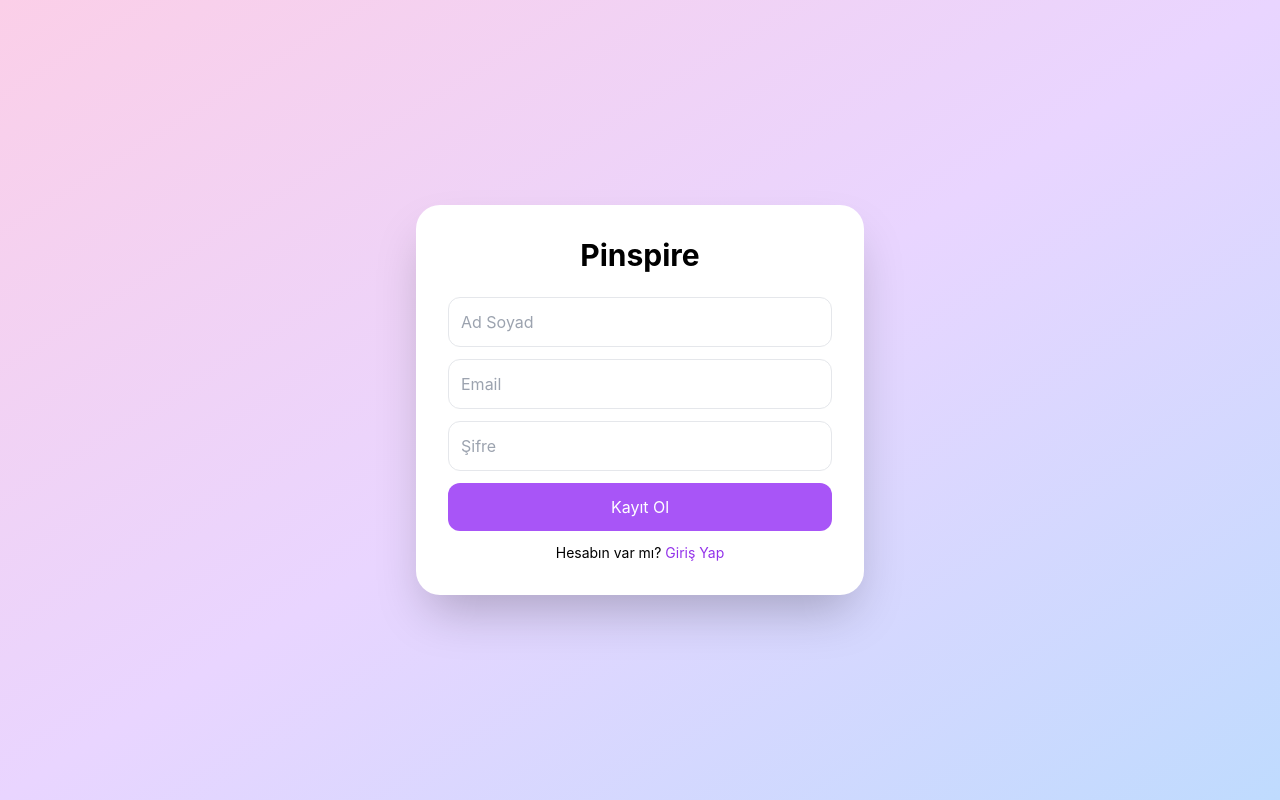
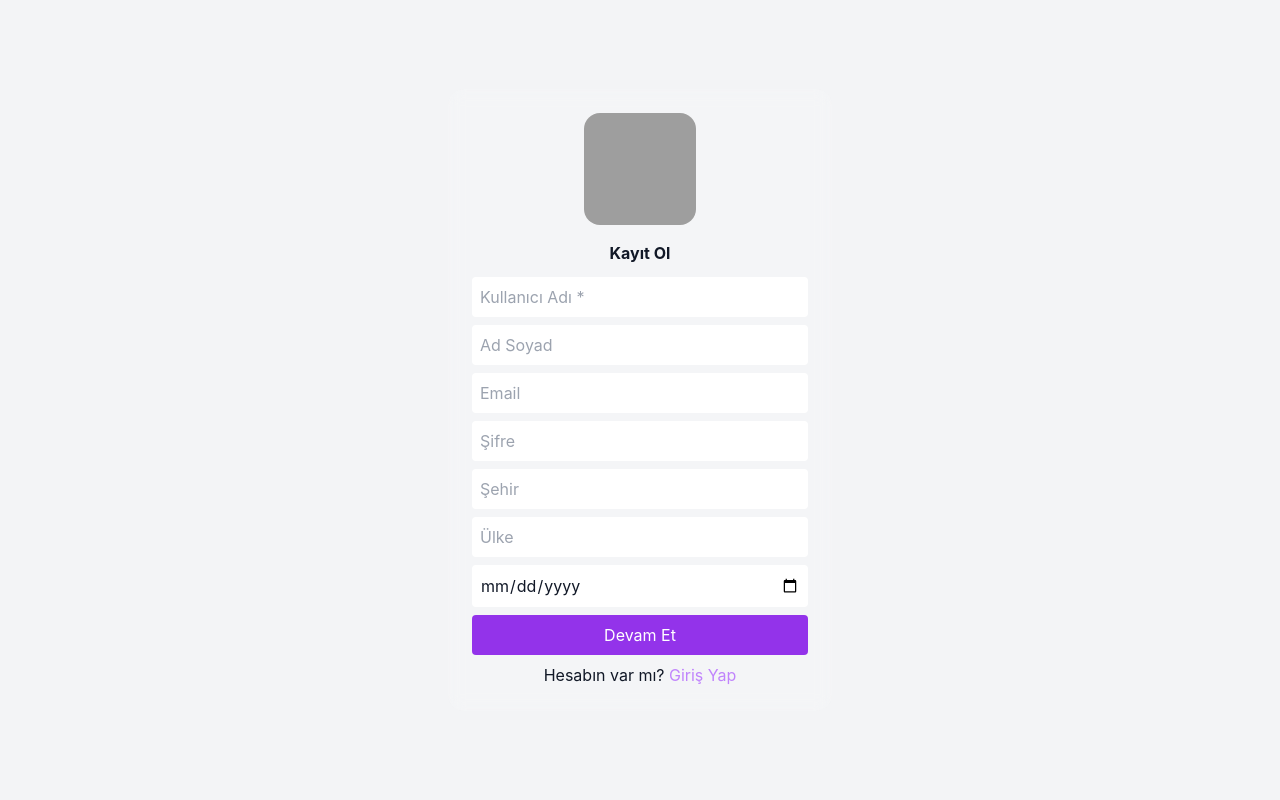
Before and after one commit to kaospoyraz/pinspire, a React (Create React App) app: page / in a window 1280 px wide. Both pictures are taken after a click on the button "Kayıt Ol". Built offline with nearby package versions, Linux system fonts and the light colour scheme; grey boxes are pictures that could not be loaded.

Commit message:
Update App.jsx

```diff
--- a/src/App.jsx
+++ b/src/App.jsx
@@ -1,279 +1,267 @@
-import React, { useState, useMemo } from "react";
+import React, { useState } from "react";
 import {
-  Search,
+  Home,
+  User,
+  Plus,
+  Moon,
+  Sun,
+  LogOut,
   Heart,
-  User,
-  Home,
-  Bookmark,
-  X,
-  LogOut,
-  Send,
   MessageCircle,
   UserPlus,
-  UserCheck,
-  Plus
+  UserCheck
 } from "lucide-react";
 
 const App = () => {
+  // ---------- THEME ----------
+  const [darkMode, setDarkMode] = useState(false);
+
+  // ---------- AUTH ----------
   const [currentUser, setCurrentUser] = useState(null);
   const [authMode, setAuthMode] = useState("login");
-  const [activeTab, setActiveTab] = useState("home");
-  const [selectedPin, setSelectedPin] = useState(null);
-  const [showProfile, setShowProfile] = useState(false);
-  const [viewingUserId, setViewingUserId] = useState(null);
-  const [searchQuery, setSearchQuery] = useState("");
-  const [selectedCategory, setSelectedCategory] = useState("Tümü");
-  const [newComment, setNewComment] = useState("");
-  const [comments, setComments] = useState({});
-  const [savedPins, setSavedPins] = useState([]);
-  const [likedPins, setLikedPins] = useState([]);
-  const [showAddPin, setShowAddPin] = useState(false);
-  const [messages, setMessages] = useState({});
-  const [chatUser, setChatUser] = useState(null);
+  const [verificationMode, setVerificationMode] = useState(false);
 
-  const [loginForm, setLoginForm] = useState({ email: "", password: "" });
-  const [registerForm, setRegisterForm] = useState({
-    name: "",
+  // ---------- LOGIN ----------
+  const [loginForm, setLoginForm] = useState({
     email: "",
     password: ""
   });
 
-  const [newPin, setNewPin] = useState({
-    image: "",
-    title: "",
-    description: "",
-    category: "Tasarım"
+  // ---------- REGISTER ----------
+  const [registerForm, setRegisterForm] = useState({
+    username: "",
+    name: "",
+    email: "",
+    password: "",
+    city: "",
+    country: "",
+    birthday: ""
   });
 
-  const [users, setUsers] = useState([
+  // ---------- USERS ----------
+  const [users, setUsers] = useState([]);
+
+  // ---------- VERIFICATION ----------
+  const [sentCode, setSentCode] = useState("");
+  const [enteredCode, setEnteredCode] = useState("");
+
+  // ---------- POSTS ----------
+  const [posts, setPosts] = useState([]);
+  const [newPost, setNewPost] = useState({
+    type: "text",
+    content: ""
+  });
+
+  // ---------- PROFILE ----------
+  const [showProfile, setShowProfile] = useState(false);
+  const [profileEdit, setProfileEdit] = useState({
+    avatar: "",
+    bio: ""
+  });
+
+  // ---------- FOLLOW ----------
+  const toggleFollow = (user) => {
+    if (!currentUser) return;
+
+    const isFollowing = currentUser.following?.includes(user.username);
+
+    setCurrentUser({
+      ...currentUser,
+      following: isFollowing
+        ? currentUser.following.filter((u) => u !== user.username)
+        : [...(currentUser.following || []), user.username]
+    });
+  };
+
+  // ---------- SEND CODE ----------
+  const sendVerificationCode = () => {
+    const code = Math.floor(100000 + Math.random() * 900000).toString();
+    setSentCode(code);
+    alert("Doğrulama kodunuz: " + code);
+    setVerificationMode(true);
+  };
+
+  // ---------- REGISTER ----------
+  const handleRegister = () => {
+    if (!registerForm.username) return alert("Kullanıcı adı zorunlu");
+    if (!registerForm.email || !registerForm.password)
+      return alert("E-posta ve şifre zorunlu");
+
+    sendVerificationCode();
+  };
+
+  // ---------- VERIFY ----------
+  const verifyCode = () => {
+    if (enteredCode !== sentCode) return alert("Kod hatalı");
+
+    const user = {
+      ...registerForm,
+      avatar: "https://i.pravatar.cc/150",
+      bio: "",
+      followers: [],
+      following: []
+    };
+
+    setUsers([...users, user]);
+    setCurrentUser(user);
+    setVerificationMode(false);
+    alert("Doğrulama başarılı 🎉");
+  };
+
+  // ---------- LOGIN ----------
+  const handleLogin = () => {
+    const found = users.find(
+      (u) =>
+        u.email === loginForm.email && u.password === loginForm.password
+    );
+    if (!found) return alert("Bilgiler yanlış");
+
+    setCurrentUser(found);
+  };
+
+  // ---------- NEW POST ----------
+  const addPost = () => {
+    if (!newPost.content) return;
+
+    setPosts([
+      ...posts,
       {
-      id: 1,
-      name: "Emre Akıcı",
-      email: "emre@mail.com",
-      password: "123456",
-      avatar: "https://i.pravatar.cc/150?img=12",
-      bio: "Tasarım tutkunu 🎨",
-      followers: 5,
-      following: 1,
-      followingList: [2]
-    },
-    {
-      id: 2,
-      name: "Zeynep Kaya",
-      email: "zeynep@mail.com",
-      password: "123456",
-      avatar: "https://i.pravatar.cc/150?img=45",
-      bio: "Moda bloggeri ✨",
-      followers: 2,
-      following: 1,
-      followingList: [1]
+        id: Date.now(),
+        user: currentUser.username,
+        type: newPost.type,
+        content: newPost.content,
+        likes: []
       }
     ]);
 
-  const [allPins, setAllPins] = useState([
-    {
-      id: 1,
-      image:
-        "https://images.unsplash.com/photo-1618005182384-a83a8bd57fbe?w=400",
-      title: "Modern Minimalist Ofis",
-      description: "Minimal ofis tasarımı",
-      category: "Tasarım",
-      userId: 1,
-      userName: "Emre Akıcı",
-      likes: 10,
-      commentCount: 2
-    },
-    {
-      id: 2,
-      image:
-        "https://images.unsplash.com/photo-1600607687939-ce8a6c25118c?w=400",
-      title: "Sürdürülebilir Mimari",
-      description: "Çevre dostu yapılar",
-      category: "Mimari",
-      userId: 2,
-      userName: "Zeynep Kaya",
-      likes: 20,
-      commentCount: 4
-    }
-  ]);
-
-  const categories = [
-    "Tümü",
-    "Tasarım",
-    "Mimari",
-    "Sanat",
-    "Moda",
-    "Yemek",
-    "Doğa",
-    "Teknoloji"
-  ];
-
-  /* ---------- AUTH ---------- */
-
-  const handleLogin = () => {
-    const user = users.find(
-      (u) =>
-        u.email === loginForm.email && u.password === loginForm.password
-    );
-    if (user) {
-      setCurrentUser(user);
-      setLoginForm({ email: "", password: "" });
-    } else {
-      alert("Email veya şifre hatalı!");
-    }
+    setNewPost({ type: "text", content: "" });
   };
 
-  const handleRegister = () => {
-    if (!registerForm.name || !registerForm.email || !registerForm.password)
-      return alert("Boş alan bırakmayın");
+  // ---------- LIKE ----------
+  const toggleLike = (post) => {
+    const liked = post.likes.includes(currentUser.username);
+    post.likes = liked
+      ? post.likes.filter((u) => u !== currentUser.username)
+      : [...post.likes, currentUser.username];
 
-    if (registerForm.password.length < 6)
-      return alert("Şifre en az 6 karakter olmalı");
-
-    const newUser = {
-      id: users.length + 1,
-      name: registerForm.name,
-      email: registerForm.email,
-      password: registerForm.password,
-      avatar: `https://i.pravatar.cc/150?img=${users.length + 10}`,
-      bio: "Yeni kullanıcı 👋",
-      followers: 0,
-      following: 0,
-      followingList: []
+    setPosts([...posts]);
   };
 
-    setUsers([...users, newUser]);
-    setCurrentUser(newUser);
-  };
+  // ---------- THEME ----------
+  const theme = darkMode
+    ? "bg-black text-white"
+    : "bg-gray-100 text-gray-900";
 
-  /* ---------- PIN FİLTRE ---------- */
+  // ---------- REGISTER SCREEN ----------
+  if (!currentUser && !verificationMode && authMode === "register") {
+    return (
+      <div className={`${theme} min-h-screen flex items-center justify-center`}>
+        <div className="bg-white/10 backdrop-blur p-6 rounded-2xl w-96">
+          <div className="flex justify-center mb-4">
+            <img
+              src="https://i.hizliresim.com/jtv095w.jpeg"
+              className="w-28 h-28 rounded-2xl"
+              alt="logo"
+            />
+          </div>
 
-  const filteredPins = useMemo(() => {
-    let p = allPins;
+          <h2 className="text-center font-bold mb-3">Kayıt Ol</h2>
 
-    if (selectedCategory !== "Tümü")
-      p = p.filter((x) => x.category === selectedCategory);
+          {[
+            ["Kullanıcı Adı *", "username"],
+            ["Ad Soyad", "name"],
+            ["Email", "email"],
+            ["Şifre", "password"],
+            ["Şehir", "city"],
+            ["Ülke", "country"]
+          ].map(([ph, key]) => (
+            <input
+              key={key}
+              type={key === "password" ? "password" : "text"}
+              className="w-full p-2 mb-2 rounded"
+              placeholder={ph}
+              onChange={(e) =>
+                setRegisterForm({ ...registerForm, [key]: e.target.value })
+              }
+            />
+          ))}
 
-    if (searchQuery)
-      p = p.filter((x) =>
-        x.title.toLowerCase().includes(searchQuery.toLowerCase())
+          <input
+            type="date"
+            className="w-full p-2 mb-2 rounded"
+            onChange={(e) =>
+              setRegisterForm({
+                ...registerForm,
+                birthday: e.target.value
+              })
+            }
+          />
+
+          <button
+            className="w-full bg-purple-600 text-white p-2 rounded"
+            onClick={handleRegister}
+          >
+            Devam Et
+          </button>
+
+          <p className="text-center mt-2">
+            Hesabın var mı?{" "}
+            <button
+              className="text-purple-400"
+              onClick={() => setAuthMode("login")}
+            >
+              Giriş Yap
+            </button>
+          </p>
+        </div>
+      </div>
     );
+  }
 
-    if (activeTab === "saved")
-      p = p.filter((x) => savedPins.includes(x.id));
+  // ---------- VERIFICATION ----------
+  if (verificationMode && !currentUser) {
+    return (
+      <div className={`${theme} min-h-screen flex items-center justify-center`}>
+        <div className="bg-white/10 backdrop-blur p-6 rounded-2xl w-96">
+          <h2 className="text-center font-bold mb-3">
+            E-posta Doğrulama
+          </h2>
 
-    return p;
-  }, [allPins, selectedCategory, searchQuery, activeTab, savedPins]);
+          <input
+            className="w-full p-2 mb-2 rounded"
+            placeholder="Gönderilen kod"
+            onChange={(e) => setEnteredCode(e.target.value)}
+          />
 
-  /* ---------- LIKE / SAVE ---------- */
+          <button
+            className="w-full bg-green-600 text-white p-2 rounded"
+            onClick={verifyCode}
+          >
+            Onayla
+          </button>
+        </div>
+      </div>
+    );
+  }
 
-  const toggleLike = (id) => {
-    setLikedPins((prev) =>
-      prev.includes(id) ? prev.filter((x) => x !== id) : [...prev, id]
-    );
+  // ---------- LOGIN ----------
+  if (!currentUser && authMode === "login") {
+    return (
+      <div className={`${theme} min-h-screen flex items-center justify-center`}>
+        <div className="bg-white/10 backdrop-blur p-6 rounded-2xl w-96">
+          <div className="flex justify-center mb-4">
+            <img
+              src="https://i.hizliresim.com/jtv095w.jpeg"
+              className="w-28 h-28 rounded-2xl"
+              alt="logo"
+            />
+          </div>
 
-    setAllPins((prev) =>
-      prev.map((p) =>
-        p.id === id
-          ? { ...p, likes: likedPins.includes(id) ? p.likes - 1 : p.likes + 1 }
-          : p
-      )
-    );
-  };
+          <h2 className="text-center font-bold mb-3">Giriş Yap</h2>
 
-  const toggleSave = (id) => {
-    setSavedPins((prev) =>
-      prev.includes(id) ? prev.filter((x) => x !== id) : [...prev, id]
-    );
-  };
-
-  /* ---------- COMMENT ---------- */
-
-  const addComment = (pinId) => {
-    if (!newComment.trim()) return;
-
-    const com = {
-      id: Date.now(),
-      text: newComment,
-      user: currentUser.name,
-      avatar: currentUser.avatar
-    };
-
-    setComments({
-      ...comments,
-      [pinId]: [...(comments[pinId] || []), com]
-    });
-
-    setNewComment("");
-  };
-
-  /* ---------- ADD PIN ---------- */
-
-  const addPin = () => {
-    const p = {
-      ...newPin,
-      id: Date.now(),
-      userId: currentUser.id,
-      userName: currentUser.name,
-      likes: 0,
-      commentCount: 0
-    };
-
-    setAllPins([p, ...allPins]);
-    setShowAddPin(false);
-    setNewPin({ image: "", title: "", description: "", category: "Tasarım" });
-  };
-
-  /* ---------- FOLLOW ---------- */
-
-  const toggleFollow = (userId) => {
-    if (!currentUser) return;
-
-    const is = currentUser.followingList.includes(userId);
-
-    setCurrentUser({
-      ...currentUser,
-      followingList: is
-        ? currentUser.followingList.filter((x) => x !== userId)
-        : [...currentUser.followingList, userId]
-    });
-  };
-
-  /* ---------- CHAT ---------- */
-
-  const sendMessage = () => {
-    if (!chatUser || !newComment.trim()) return;
-
-    const msg = {
-      id: Date.now(),
-      from: currentUser.id,
-      text: newComment
-    };
-
-    const key = `${currentUser.id}-${chatUser.id}`;
-
-    setMessages({
-      ...messages,
-      [key]: [...(messages[key] || []), msg]
-    });
-
-    setNewComment("");
-  };
-
-  /* ---------- AUTH UI ---------- */
-
-  if (!currentUser) {
-    return (
-      <div className="min-h-screen flex items-center justify-center bg-gradient-to-br from-pink-200 via-purple-200 to-blue-200">
-        <div className="bg-white p-8 rounded-3xl shadow-2xl w-full max-w-md">
-          <h1 className="text-3xl font-bold text-center mb-6">Pinspire</h1>
-
-          {authMode === "login" ? (
-            <div className="space-y-3">
           <input
-                className="w-full border p-3 rounded-xl"
+            className="w-full p-2 mb-2 rounded"
             placeholder="Email"
-                value={loginForm.email}
             onChange={(e) =>
               setLoginForm({ ...loginForm, email: e.target.value })
             }
@@ -281,174 +269,171 @@
 
           <input
             type="password"
-                className="w-full border p-3 rounded-xl"
+            className="w-full p-2 mb-2 rounded"
             placeholder="Şifre"
-                value={loginForm.password}
             onChange={(e) =>
               setLoginForm({ ...loginForm, password: e.target.value })
             }
           />
 
           <button
-                className="w-full bg-purple-500 text-white p-3 rounded-xl"
+            className="w-full bg-purple-600 text-white p-2 rounded"
             onClick={handleLogin}
           >
             Giriş Yap
           </button>
 
-              <p className="text-center text-sm">
+          <p className="text-center mt-2">
             Hesabın yok mu?{" "}
             <button
-                  className="text-purple-600"
+              className="text-purple-400"
               onClick={() => setAuthMode("register")}
             >
               Kayıt Ol
             </button>
           </p>
         </div>
-          ) : (
-            <div className="space-y-3">
-              <input
-                className="w-full border p-3 rounded-xl"
-                placeholder="Ad Soyad"
-                value={registerForm.name}
-                onChange={(e) =>
-                  setRegisterForm({ ...registerForm, name: e.target.value })
+      </div>
+    );
   }
+
+  // ---------- MAIN APP ----------
+  return (
+    <div className={`${theme} min-h-screen`}>
+      <div className="flex justify-between items-center p-3">
+
+        <img
+          src="https://i.hizliresim.com/jtv095w.jpeg"
+          className="w-10 h-10 rounded-xl"
+          alt="logo"
         />
 
-              <input
-                className="w-full border p-3 rounded-xl"
-                placeholder="Email"
-                value={registerForm.email}
+        <div className="flex gap-4">
+          <button onClick={() => setDarkMode(!darkMode)}>
+            {darkMode ? <Sun /> : <Moon />}
+          </button>
+
+          <button onClick={() => setShowProfile(!showProfile)}>
+            <User />
+          </button>
+
+          <button onClick={() => setCurrentUser(null)}>
+            <LogOut />
+          </button>
+        </div>
+      </div>
+
+      {!showProfile && (
+        <div className="p-3">
+          {/* NEW POST */}
+          <h3 className="font-bold mb-2">Gönderi Ekle</h3>
+
+          <select
+            className="w-full p-2 rounded mb-2"
             onChange={(e) =>
-                  setRegisterForm({ ...registerForm, email: e.target.value })
+              setNewPost({ ...newPost, type: e.target.value })
             }
-              />
+          >
+            <option value="text">Yazı</option>
+            <option value="image">Fotoğraf</option>
+            <option value="video">Video</option>
+          </select>
 
           <input
-                type="password"
-                className="w-full border p-3 rounded-xl"
-                placeholder="Şifre"
-                value={registerForm.password}
+            className="w-full p-2 rounded mb-2"
+            placeholder="Yazı / Görsel-Video linki"
             onChange={(e) =>
-                  setRegisterForm({ ...registerForm, password: e.target.value })
+              setNewPost({ ...newPost, content: e.target.value })
             }
           />
 
           <button
-                className="w-full bg-purple-500 text-white p-3 rounded-xl"
-                onClick={handleRegister}
+            className="bg-green-600 text-white w-full p-2 rounded"
+            onClick={addPost}
           >
-                Kayıt Ol
+            Paylaş
           </button>
 
-              <p className="text-center text-sm">
-                Hesabın var mı?{" "}
+          {/* FEED */}
+          <h3 className="font-bold mt-4 mb-2">Akış</h3>
+
+          {posts.map((p) => (
+            <div key={p.id} className="border p-2 rounded mb-3">
+              <p className="text-sm text-purple-500">@{p.user}</p>
+
+              {p.type === "text" && <p>{p.content}</p>}
+              {p.type === "image" && (
+                <img src={p.content} className="rounded mt-2" />
+              )}
+              {p.type === "video" && (
+                <video controls className="rounded mt-2">
+                  <source src={p.content} />
+                </video>
+              )}
+
               <button
-                  className="text-purple-600"
-                  onClick={() => setAuthMode("login")}
+                className="flex items-center gap-1 mt-2"
+                onClick={() => toggleLike(p)}
               >
-                  Giriş Yap
+                <Heart />
+                {p.likes.length}
               </button>
-              </p>
-            </div>
-          )}
-        </div>
-      </div>
-    );
-  }
-
-  /* ---------- MAIN UI ---------- */
-
-  return (
-    <div className="min-h-screen bg-gray-100 pb-20">
-      {/* Header */}
-      <div className="flex justify-between p-4 bg-white shadow">
-        <h2 className="font-bold text-xl">Pinspire</h2>
-        <button onClick={() => setCurrentUser(null)} className="text-red-500">
-          <LogOut />
-        </button>
-      </div>
-
-      {/* Search */}
-      <div className="p-4">
-        <input
-          className="w-full border p-2 rounded-xl"
-          placeholder="Ara..."
-          value={searchQuery}
-          onChange={(e) => setSearchQuery(e.target.value)}
-        />
-      </div>
-
-      {/* Categories */}
-      <div className="flex gap-2 px-4 overflow-auto">
-        {categories.map((c) => (
-          <button
-            key={c}
-            onClick={() => setSelectedCategory(c)}
-            className={`px-3 py-1 rounded-full border ${
-              selectedCategory === c ? "bg-purple-500 text-white" : ""
-            }`}
-          >
-            {c}
-          </button>
-        ))}
-      </div>
-
-      {/* Pins */}
-      <div className="grid grid-cols-2 gap-3 p-4">
-        {filteredPins.map((pin) => (
-          <div key={pin.id} className="bg-white rounded-xl shadow">
-            <img
-              src={pin.image}
-              className="rounded-t-xl h-40 w-full object-cover"
-            />
-            <div className="p-2">
-              <p className="font-semibold">{pin.title}</p>
-
-              <div className="flex justify-between mt-2">
-                <button onClick={() => toggleLike(pin.id)}>
-                  <Heart
-                    color={likedPins.includes(pin.id) ? "red" : "black"}
-                  />
-                </button>
-
-                <button onClick={() => toggleSave(pin.id)}>
-                  <Bookmark
-                    color={savedPins.includes(pin.id) ? "purple" : "black"}
-                  />
-                </button>
-
-                <button onClick={() => setSelectedPin(pin)}>
-                  <MessageCircle />
-                </button>
-              </div>
-            </div>
             </div>
           ))}
         </div>
+      )}
 
-      {/* Floating Add Pin */}
+      {/* PROFILE */}
+      {showProfile && (
+        <div className="p-3">
+          <h3 className="font-bold mb-2">Profil</h3>
+
+          <img
+            src={currentUser.avatar}
+            className="w-24 h-24 rounded-full"
+          />
+
+          <input
+            className="w-full p-2 mt-2 rounded"
+            placeholder="Yeni profil fotoğrafı linki"
+            onChange={(e) =>
+              setProfileEdit({ ...profileEdit, avatar: e.target.value })
+            }
+          />
+
           <button
-        onClick={() => setShowAddPin(true)}
-        className="fixed bottom-20 right-4 bg-purple-500 text-white p-4 rounded-full shadow-xl"
+            className="bg-blue-600 text-white w-full p-2 rounded mt-1"
+            onClick={() =>
+              setCurrentUser({
+                ...currentUser,
+                avatar: profileEdit.avatar || currentUser.avatar
+              })
+            }
           >
-        <Plus />
+            Fotoğrafı Güncelle
           </button>
 
-      {/* Bottom Nav */}
-      <div className="fixed bottom-0 left-0 right-0 bg-white flex justify-around py-3 shadow-inner">
-        <button onClick={() => setActiveTab("home")}>
-          <Home />
-        </button>
-        <button onClick={() => setActiveTab("saved")}>
-          <Bookmark />
-        </button>
-        <button onClick={() => setShowProfile(true)}>
-          <User />
+          <textarea
+            className="w-full p-2 mt-3 rounded"
+            placeholder="Biyografi"
+            onChange={(e) =>
+              setProfileEdit({ ...profileEdit, bio: e.target.value })
+            }
+          />
+
+          <button
+            className="bg-purple-600 text-white w-full p-2 rounded mt-1"
+            onClick={() =>
+              setCurrentUser({
+                ...currentUser,
+                bio: profileEdit.bio || currentUser.bio
+              })
+            }
+          >
+            Bio Güncelle
           </button>
         </div>
+      )}
     </div>
   );
 };
```
Lines whose indentation alone changed are shown as unchanged.
